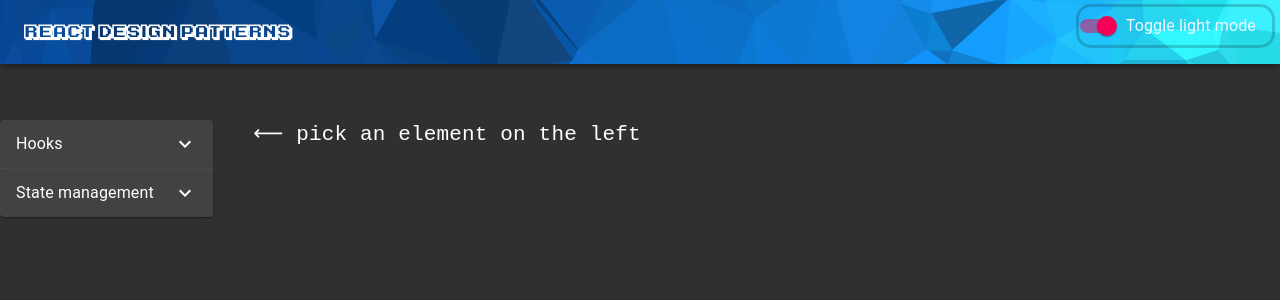
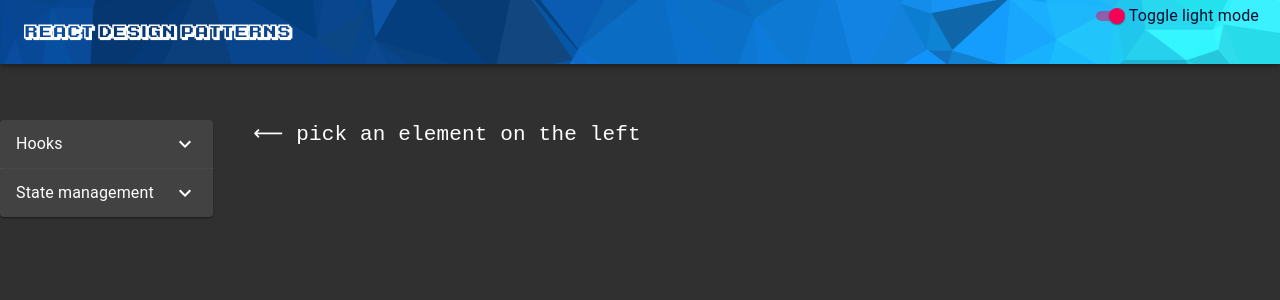
Before and after one commit to apokalipsa44/react-patterns, a React (Create React App) app: page / in a window 1280 px wide. Shown: the top 300 px of the page. Built offline with nearby package versions, Linux system fonts and the light colour scheme.

Commit message:
dark switch label fixed

```diff
--- a/public/index.html
+++ b/public/index.html
@@ -24,6 +24,7 @@
       work correctly both with client-side routing and a non-root public URL.
       Learn how to configure a non-root public URL by running `npm run build`.
     -->
+
     <!-- Global site tag (gtag.js) - Google Analytics -->
     <script async src="https://www.googletagmanager.com/gtag/js?id=G-6QBXM50MX6"></script>
     <script>
--- a/src/App.js
+++ b/src/App.js
@@ -1,27 +1,29 @@
-import React, { useState, useEffect } from "react";
+import React, { useState } from "react";
 import Sidebar from "./components/layout/Sidebar";
 import MainAppBar from "./components/layout/MainAppBar";
 import MainPage from "./components/layout/MainPage";
 import { makeStyles } from "@material-ui/core/styles";
 import { createMuiTheme, ThemeProvider } from "@material-ui/core/styles";
 import Switch from "@material-ui/core/Switch";
-import { CssBaseline, FormControlLabel, Grid } from "@material-ui/core";
+import {
+  CssBaseline,
+  FormControlLabel,
+  Grid,
+  Typography,
+} from "@material-ui/core";
 import useMediaQuery from "@material-ui/core/useMediaQuery";
-import { useTheme } from '@material-ui/core/styles';
-// import ReactGA from "react-ga";
 
 const useStyles = makeStyles({
   appBar: {
     height: "120px",
   },
   darkModeSwitch: {
-    border: "3px solid rgba(0,0,0,0.18);",
-    borderRadius: "15px",
     zIndex: 1280,
     margin: "4px",
     position: "fixed",
     right: "1px",
-    color: "#f0f6ff",
+    color: "#060d2e",
+    fontSize: "6px",
   },
   darkModeSwitchSm: {
     zIndex: 1280,
@@ -29,15 +31,13 @@ const useStyles = makeStyles({
     position: "fixed",
     margin: "0",
   },
+  darkModeSwitchLabel: {
+    color: "#060d2e",
+    fontSize: "16px",
+  },
 });
 
 function App() {
-  // useEffect(() => {
-  // ReactGA.initialize("G-JQVL1STPCF");
-  // ReactGA.pageview('/')
-  // ReactGA.pageview(window.location.pathname + window.location.search);
-  // }, []);
-
   const [darkState, setDarkState] = useState(true);
   const palletType = darkState ? "dark" : "light";
   const darkTheme = createMuiTheme({
@@ -55,7 +55,15 @@ function App() {
 
   const darkSwitchLabelToggler = () => {
     if (!isScreenSm) return "";
-    return darkState ? "Toggle light mode" : "Toggle dark mode";
+    return darkState ? (
+      <Typography className={classes.darkModeSwitchLabel}>
+        Toggle light mode
+      </Typography>
+    ) : (
+      <Typography className={classes.darkModeSwitchLabel}>
+        Toggle dark mode
+      </Typography>
+    );
   };
 
   return (
@@ -76,6 +84,7 @@ function App() {
                   label={darkSwitchLabelToggler()}
                   control={
                     <Switch
+                      size="small"
                       color="secondary"
                       checked={darkState}
                       onChange={handleThemeChange}
```
